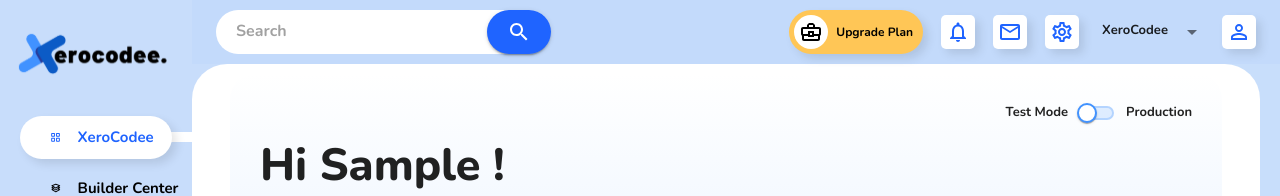
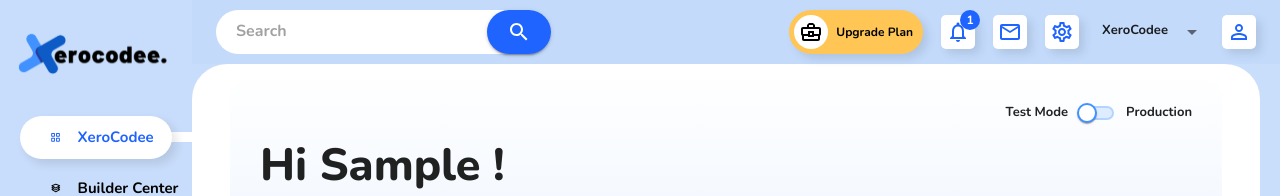
Before and after one commit to AshishSharma03/xerocodee-dashboard, a Next.js app: page / in a window 1280 px wide. Shown: the top 196 px of the page. Built offline with nearby package versions, Linux system fonts and the light colour scheme; no server answers; sample sign-in values are in the browser's storage.

Commit message:
ui_update

```diff
--- a/components/DashboardCompoents/Appbar/index.js
+++ b/components/DashboardCompoents/Appbar/index.js
@@ -14,8 +14,9 @@ import {
   Typography,
   styled,
   Tooltip,
+  Badge,
 } from "@mui/material";
-import React from "react";
+import React, { useEffect, useState } from "react";
 import theme from "../../../themeRegistery/theme";
 import SearchIcon from "@mui/icons-material/Search";
 import PersonOutlineOutlinedIcon from "@mui/icons-material/PersonOutlineOutlined";
@@ -37,7 +38,17 @@ const CustomIconButton = styled(IconButton)({
   },
 });
 
+
+
 function Navbar() {
+  const [notifciation,setNotification] = useState(0)
+  useEffect(()=>{
+    setTimeout(()=>{
+        setNotification(1);
+    },1000)
+  },[])
+
+
   return (
     <AppBar position="static" sx={{ boxShadow: "none", background: "none" }}>
       <Toolbar sx={{ background: theme.palette.secondary.main }}>
@@ -94,7 +105,9 @@ function Navbar() {
               console.log("ss");
             }}
           >
+          <Badge badgeContent={notifciation} color="primary">
             <NotificationsOutlinedIcon />
+          </Badge>
           </CustomIconButton>
           <CustomIconButton
             size="small"
--- a/components/DashboardCompoents/ProgressCard/components/StepCard.js
+++ b/components/DashboardCompoents/ProgressCard/components/StepCard.js
@@ -5,12 +5,13 @@ import {
   Card,
   CircularProgress,
   Grid,
+  IconButton,
   Stack,
   Stepper,
   Switch,
   Typography,
 } from "@mui/material";
-
+import MoreVertIcon from '@mui/icons-material/MoreVert';
 function hexToRgba(hexColor, alpha) {
   const hexNumber = parseInt(hexColor?.substring(1), 16);
   const red = (hexNumber >> 16) & 0xff;
@@ -63,6 +64,9 @@ function StepProgressCard({ step, name, status, color, icon }) {
         >
           <Box component={"img"} src={icon} sx={{ width: "70%" }} />
         </Box>
+          {/* <IconButton> */}
+            <MoreVertIcon sx={{fontSize:"30px",color:"#CACACA"}}/>
+          {/* </IconButton> */}
       </Card>
     </Stack>
   );
```
